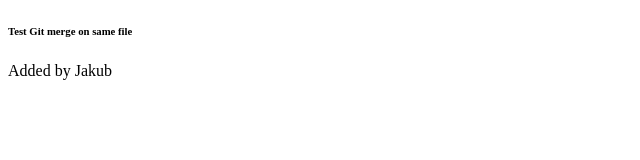
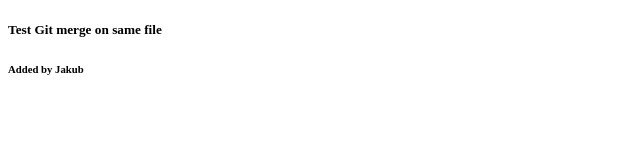
Before and after one commit to MadBabyBrain/F28WP-Online-Game, a plain HTML site: page App/public/index.html in a window 1280 px wide. Shown: the full height of the page, 0-640 px from the left. Drawn offline with Linux system fonts and the light colour scheme.

Commit message:
test merge
testing merge with another branch on same file

```diff
--- a/App/public/index.html
+++ b/App/public/index.html
@@ -1,7 +1,7 @@
 <!doctype html>
 <html>
     <body>
-        <h6>Test Git merge on same file</h6>
-        <p>Added by Jakub</p>
+        <h5>Test Git merge on same file</h5>
+        <h6>Added by Jakub</h6>
     </body>
 </html>
```
